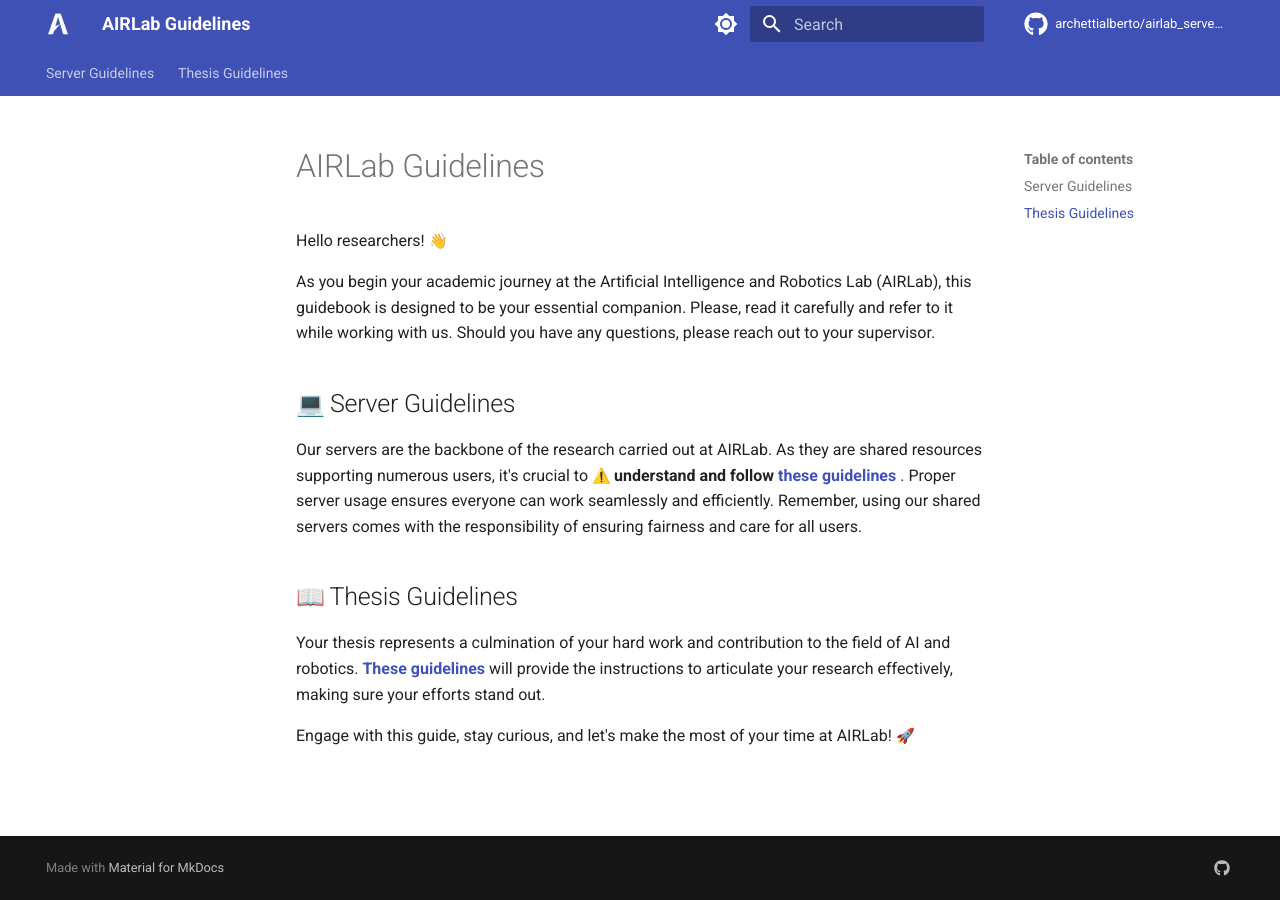
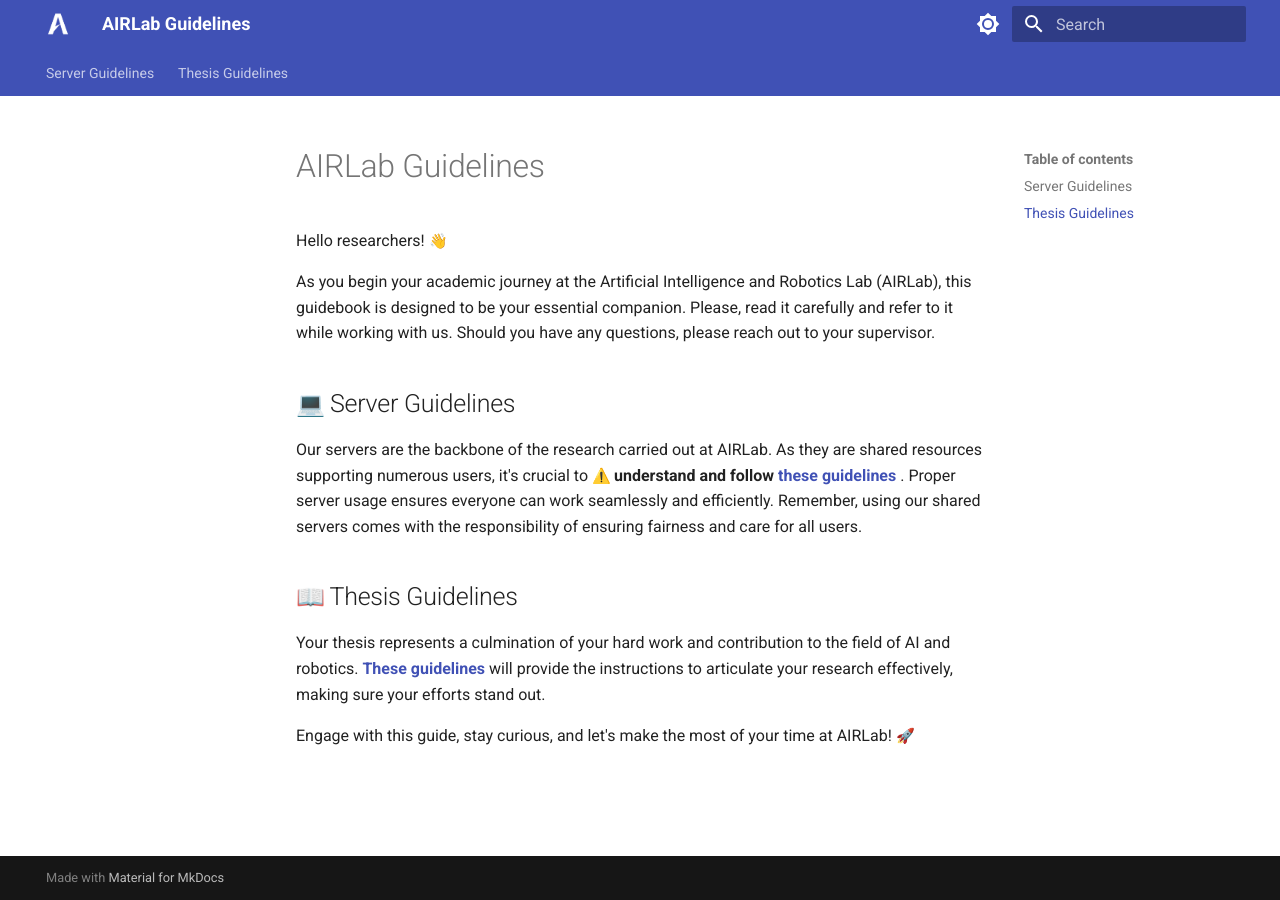
Before and after one commit to archettialberto/airlab_server_guidelines, an MkDocs documentation site: the page built from docs/index.md, in a window 1280 px wide. Built offline with MkDocs 1.6.1 and Material for MkDocs 9.7.7, drawn with Linux system fonts in a browser that asks for light colours; emoji names are drawn with the system emoji font; comment, search, counter and statistics services are not loaded; some of the changed lines change nothing that is shown.

Commit message:
Remove links to repo

```diff
--- a/mkdocs.yml
+++ b/mkdocs.yml
@@ -5,12 +5,12 @@ site_author: Alberto Archetti
 site_description: >-
     AIRLab Guidelines
 
-repo_url: https://github.com/archettialberto/airlab_server_guidelines
-repo_name: AIRLab Guidelines
+#repo_url: https://github.com/archettialberto/airlab_server_guidelines
+#repo_name: AIRLab Guidelines
 
 docs_dir: docs/
-repo_name: 'archettialberto/airlab_server_guidelines'
-repo_url: 'https://github.com/archettialberto/airlab_server_guidelines'
+#repo_name: 'archettialberto/airlab_server_guidelines'
+#repo_url: 'https://github.com/archettialberto/airlab_server_guidelines'
 
 nav:
   - Server Guidelines:
@@ -70,10 +70,10 @@ plugins:
       separator: '[\s\-,:!=\[\]()"`/]+|\.(?!\d)|&[lg]t;|(?!\b)(?=[A-Z][a-z])'
 
 # Customization
-extra:
-  social:
-    - icon: fontawesome/brands/github
-      link: https://github.com/archettialberto/airlab_server_guidelines
+# extra:
+#   social:
+#     - icon: fontawesome/brands/github
+#       link: https://github.com/archettialberto/airlab_server_guidelines
 
 markdown_extensions:
   - abbr
```
